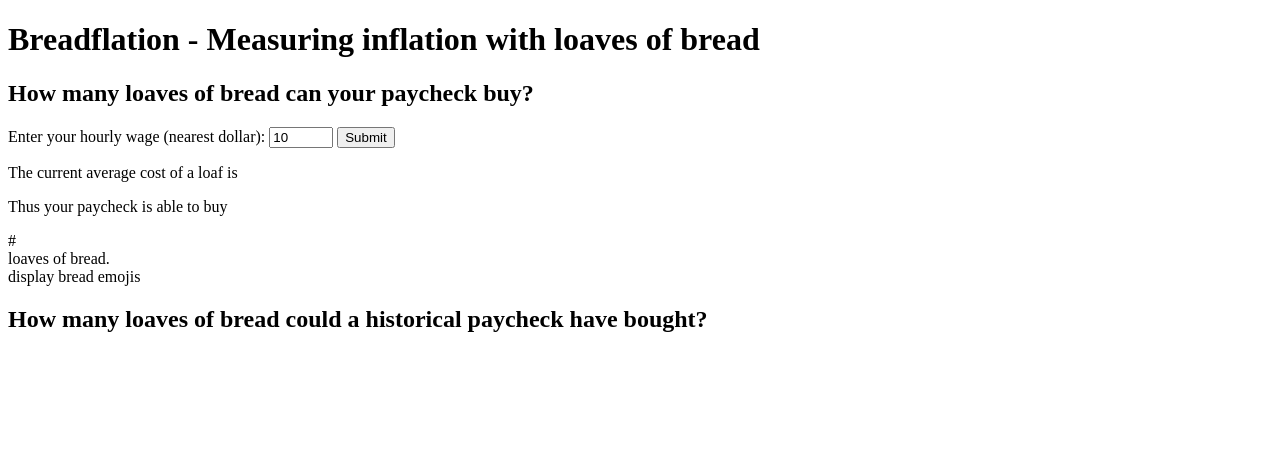
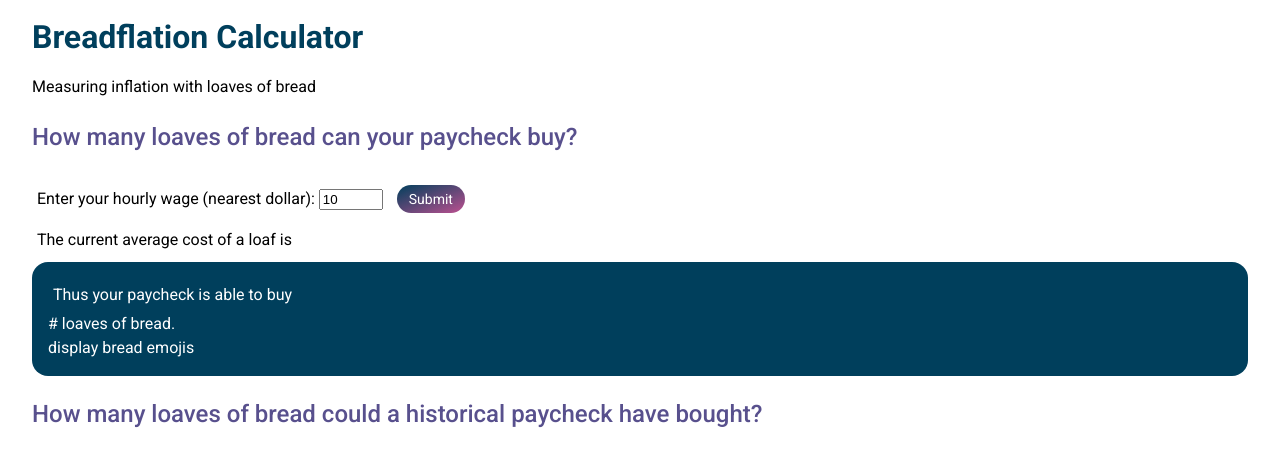
Before and after one commit to awreelyuh/BreadflationCalculator, a website: page public/index.html in a window 1280 px wide. Drawn offline with Linux system fonts and the light colour scheme; no server answers.

Commit message:
implemented preliminary style

```diff
--- a/public/index.html
+++ b/public/index.html
@@ -7,11 +7,17 @@
     <meta name="viewport" content="width=device-width, initial-scale=1.0">
     <title>Breadflation Calculator</title>
     <link rel="icon" type="image/x-icon" href="./assets/favicon.ico">
+    <link rel="stylesheet" type="text/css" href="style.css">
+    <link rel="preconnect" href="https://fonts.googleapis.com">
+    <link rel="preconnect" href="https://fonts.gstatic.com" crossorigin>
+    <link href="https://fonts.googleapis.com/css2?family=Roboto:ital,wght@0,400;0,500;0,700;1,400&display=swap"
+        rel="stylesheet">
 </head>
 
 <body>
     <main>
-        <h1>Breadflation - Measuring inflation with loaves of bread</h1>
+        <h1>Breadflation Calculator</h1>
+        Measuring inflation with loaves of bread
 
         <div class="present-day">
             <h2>How many loaves of bread can your paycheck buy?</h2>
@@ -19,17 +25,17 @@
                 <p>
                     <label>Enter your hourly wage (nearest dollar):
                         <input type="number" min="1" max="999" value="10"></label>
-                    <input type="submit" value="Submit">
+                    <input class="btn" type="submit" value="Submit">
                 </p>
             </div>
             <div class="calculated-output-display">
                 <p>The current average cost of a loaf is</p>
                 <div class="display-number" id="price-of-bread"></div>
-                <p>Thus your paycheck is able to buy</p>
-                <div class="calculated-loaves" id="user-loaves">#</div> loaves of bread.
-                <div>display bread emojis</div>
+
+                <div class="card"><p>Thus your paycheck is able to buy</p>
+                <div class="calculated-loaves" id="user-loaves"># loaves of bread.</div>
+                <div>display bread emojis</div></div>
                 <!--How to display number of bread emojis that correspond to whole number calculated?-->
-                </p>
             </div>
         </div>
 
--- /dev/null
+++ b/public/style.css
@@ -0,0 +1,63 @@
+body {
+    font-family: 'Roboto', sans-serif;
+    line-height: 1.5;
+    margin: 16px;
+    font-size: 16px;
+}
+
+main {
+    margin: 16px;
+}
+
+h1 {
+    font-weight: 700;
+    line-height: 1;
+    color:#003f5c;
+}
+
+h2 {
+    font-weight: 500;
+    color:#58508d;
+}
+
+p {
+    font-weight: 400;
+    margin: 5px;
+}
+
+.display-number {
+    font-size: 24px;
+    font-weight: 700;
+}
+
+.btn {
+    background-image: linear-gradient(to bottom right, #003f5c, #bc5090);
+    border: none;
+    border-radius: 16px;
+    color: white;
+    padding: 6px 12px;
+    font-family: 'Roboto', sans-serif;
+    text-align: center;
+    text-decoration: none;
+    display: inline-block;
+    font-size: 14px;
+    cursor: pointer;
+    position: relative;
+    left: 10px;
+    margin: 10px 0;
+}
+
+.btn:hover,
+.btn:focus {
+    background-image: linear-gradient(to top left, #003f5c, #bc5090);
+    color: #fff;
+    transition: 0.4s;
+}
+
+.card {
+    background-color: #003f5c;
+    color: #fff;
+    margin: 10px 0;
+    border-radius: 16px;
+    padding: 16px clamp(12px, 16px, 18px)
+}
```
Also changed, not shown: style.css (deleted).
